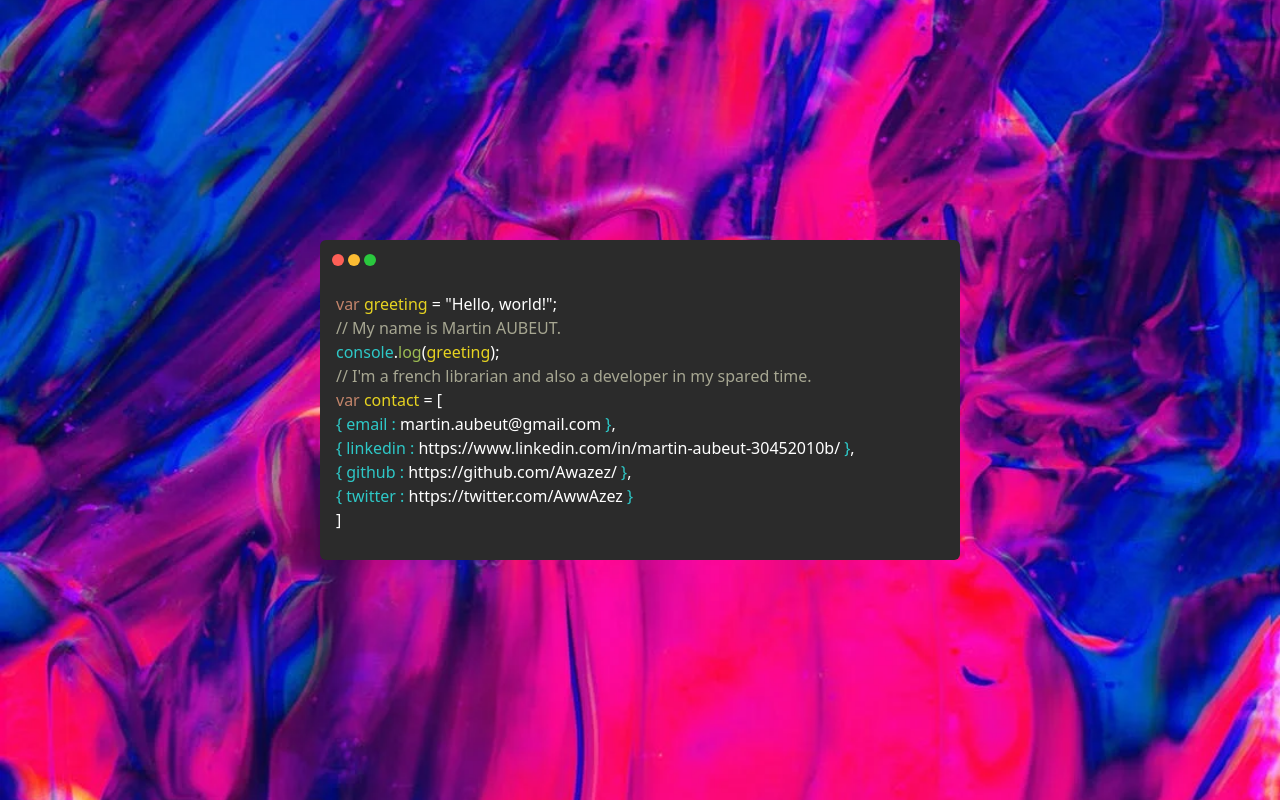
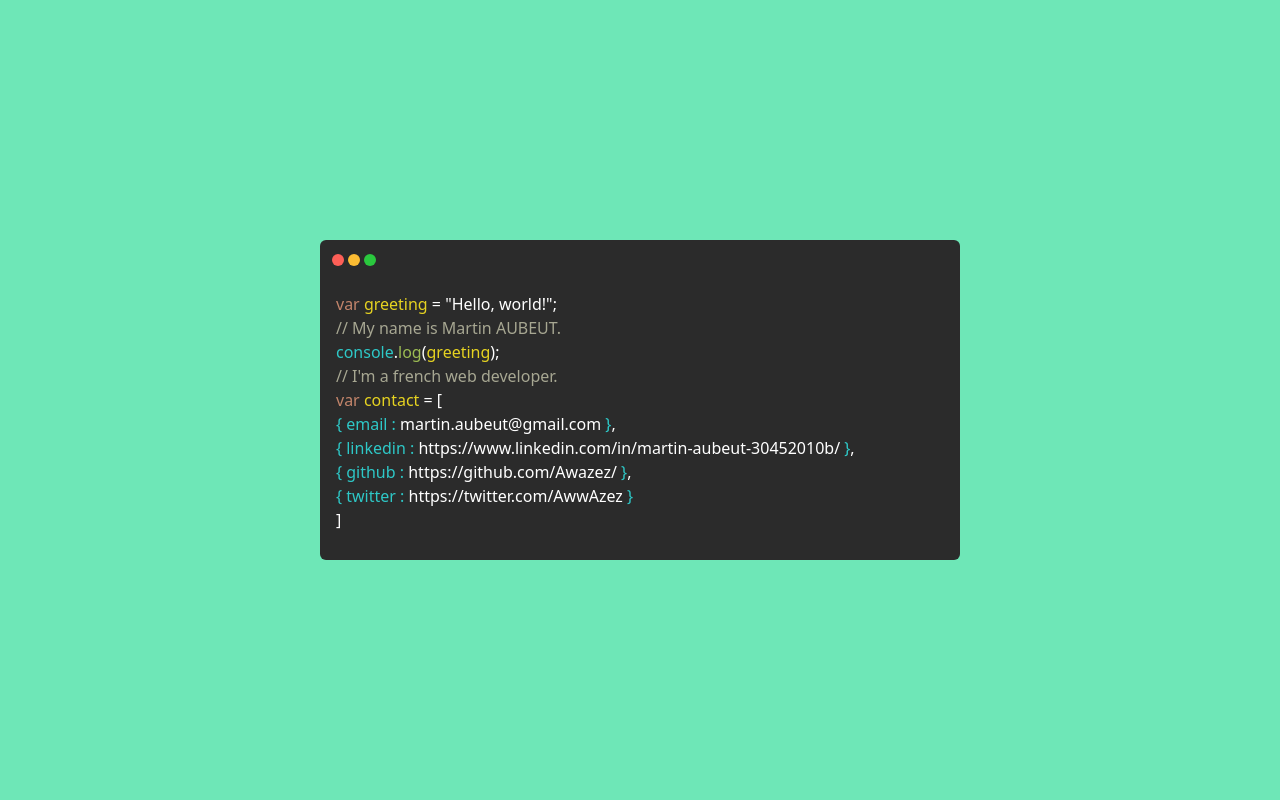
Before and after one commit to Awazez/portfolio, a Nuxt app: page / in a window 1280 px wide. Built offline with nearby package versions, Linux system fonts and the light colour scheme.

Commit message:
modification WindowPage.vue

```diff
--- a/components/WindowPage.vue
+++ b/components/WindowPage.vue
@@ -1,7 +1,7 @@
 
 <template>
 <div>
-    <div class="bg-img">
+    <div class="bg-emerald-300 w-full h-full">
     <div class="grid place-items-center h-screen">
     <div class="w-[40rem] h-[20rem] bg-[#2b2b2b] rounded-md">
         <div>
@@ -14,7 +14,7 @@
             <span class="text-[#c3856b]">var</span> <span class="text-[#e6d321]"> greeting</span> = "Hello, world!";  <br>
             <span class="text-[#a7a792]">// My name is Martin AUBEUT.</span> <br>
             <span class="text-[#2ec8c7]">console</span>.<span class="text-[#9cbc53]">log</span>(<span class="text-[#e6d321]">greeting</span>); <br>
-            <span class="text-[#a7a792]">// I'm a french librarian and also a developer in my spared time. </span> <br>
+            <span class="text-[#a7a792]">// I'm a french web developer. </span> <br>
             <span class="text-[#c3856b]">var</span> <span class="text-[#e6d321]"> contact</span> = [  <br>
             <span class="text-[#2ec8c7]">{ email :</span> <span class="text-[#e6d321]"> </span>  <a href="">martin.aubeut@gmail.com</a> <span class="text-[#2ec8c7]">}</span>,  <br>
             <span class="text-[#2ec8c7]">{ linkedin :</span> <span class="text-[#e6d321]"> </span>  <a href="https://www.linkedin.com/in/martin-aubeut-30452010b/">https://www.linkedin.com/in/martin-aubeut-30452010b/</a> <span class="text-[#2ec8c7]">}</span>,  <br>
@@ -30,19 +30,9 @@
 
 <script>
 export default {
-  props: ['result', 'image'],
-  name: 'NuxtWindowPage'
+  name: 'NuxtWindowPage',
+    debug (event) {
+    console.log(event)
+  }
 }
 </script>
-
-<style>
-.bg-img {
-        background-image: url(~/assets/bg-ground.webp);
-        background-position: center center;
-        background-repeat:  no-repeat;
-        background-attachment: fixed;
-        background-size:  cover;
-        background-color: #999;
-
- }
-</style>
```
Also changed, not shown: 1 other file (tests, documents, lock files or other folders).
